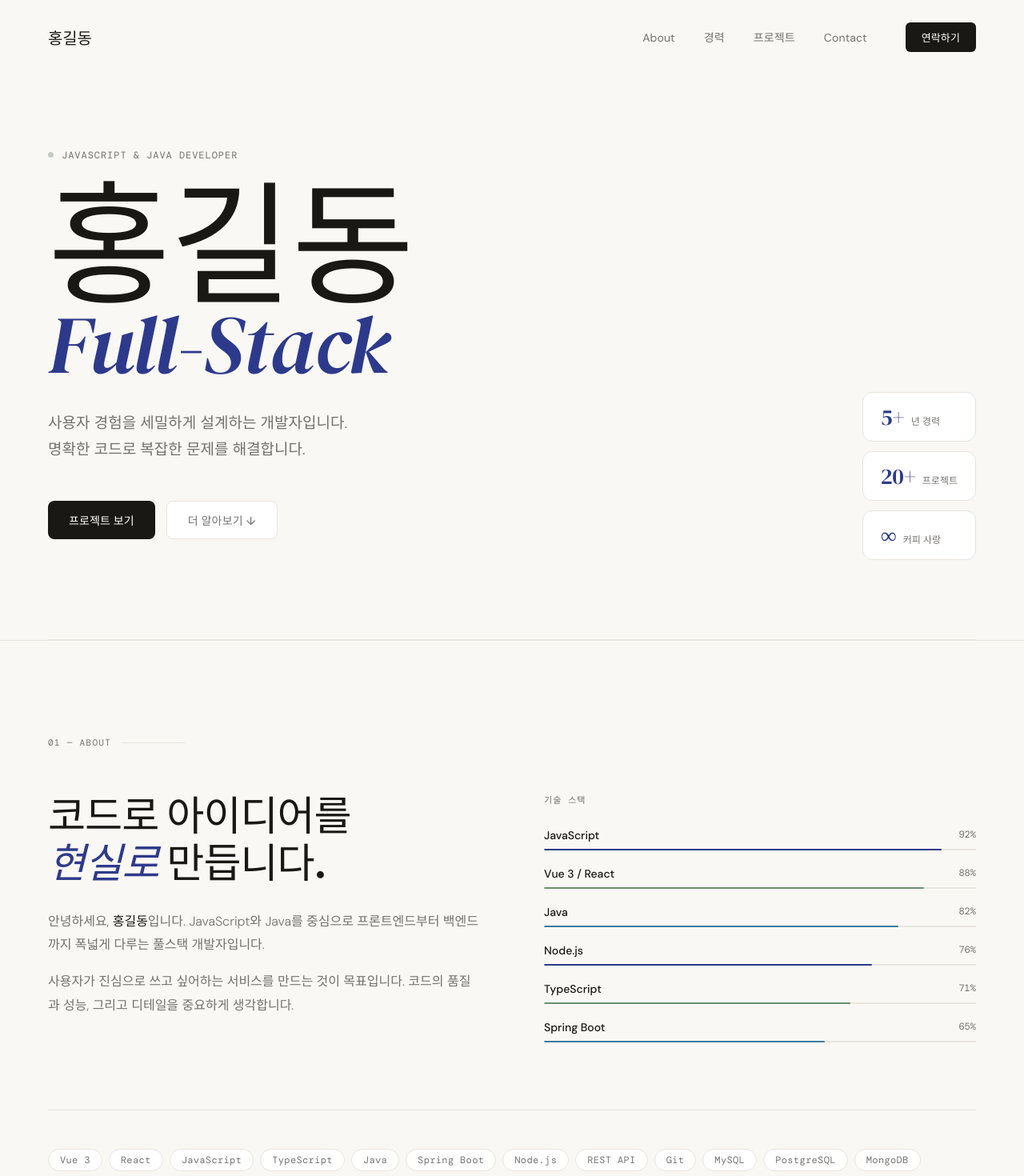
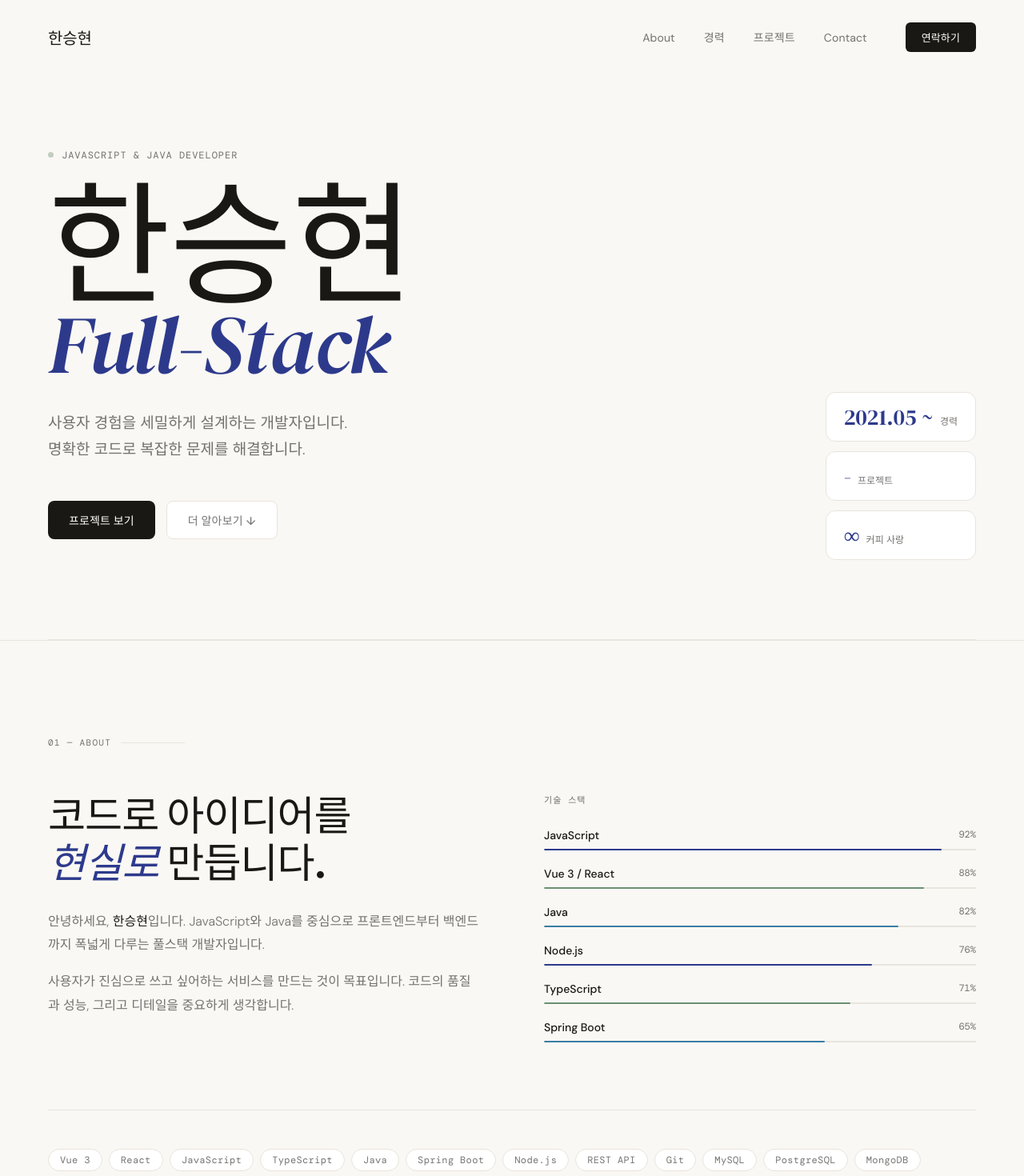
Before and after one commit to HanSeungHyeon/seungky, a Vue app: page / in a window 1280 px wide. Shown: the top 1470 px of the page at 80% size. Built offline with nearby package versions, Linux system fonts and the light colour scheme; no server answers.

Commit message:
변수명 수정

```diff
--- a/src/components/AboutSection.vue
+++ b/src/components/AboutSection.vue
@@ -10,7 +10,7 @@
             <em>현실로</em> 만듭니다.
           </h2>
           <p class="about__body">
-            안녕하세요, <strong>홍길동</strong>입니다. JavaScript와 Java를 중심으로
+            안녕하세요, <strong>한승현</strong>입니다. JavaScript와 Java를 중심으로
             프론트엔드부터 백엔드까지 폭넓게 다루는 풀스택 개발자입니다.
           </p>
           <p class="about__body">
--- a/src/components/ContactSection.vue
+++ b/src/components/ContactSection.vue
@@ -34,7 +34,7 @@
               <span class="code-snippet__file">contact.js</span>
             </div>
             <pre class="code-snippet__body"><span class="c-k">const</span> <span class="c-v">me</span> = {
-  <span class="c-p">name</span>:         <span class="c-s">'홍길동'</span>,
+  <span class="c-p">name</span>:         <span class="c-s">'한승현'</span>,
   <span class="c-p">role</span>:         <span class="c-s">'Full-Stack Dev'</span>,
   <span class="c-p">stack</span>:        [<span class="c-s">'JS'</span>, <span class="c-s">'Java'</span>, <span class="c-s">'Vue'</span>],
   <span class="c-p">open_to_work</span>: <span class="c-k">true</span>,
@@ -60,9 +60,9 @@ const sectionRef = ref(null)
 const visible = ref(false)
 
 const links = [
-  { icon: '✉', label: 'hello@example.com', href: 'mailto:hello@example.com' },
-  { icon: '⟨/⟩', label: 'github.com/YOUR_USERNAME', href: 'https://github.com/YOUR_USERNAME', external: true },
-  { icon: 'in', label: 'linkedin.com/in/YOUR_USERNAME', href: 'https://linkedin.com/in/YOUR_USERNAME', external: true },
+  { icon: '✉', label: 'tmdgus4720@naver.com', href: 'mailto:tmdgus4720@naver.com' },
+  { icon: '⟨/⟩', label: 'github.com/hanseunghyeon', href: 'https://github.com/hanseunghyeon', external: true },
+  { icon: 'V', label: 'velog.io/@tmdgus4720/posts', href: 'https://velog.io/@tmdgus4720/posts', external: true },
 ]
 
 let observer
--- a/src/components/FooterBar.vue
+++ b/src/components/FooterBar.vue
@@ -1,7 +1,7 @@
 <template>
   <footer class="footer">
     <div class="footer__inner">
-      <span class="footer__copy">© 2025 홍길동. Built with Vue 3</span>
+      <span class="footer__copy">© 2025 한승현. Built with Vue 3</span>
       <a href="#home" class="footer__top">맨 위로 ↑</a>
     </div>
   </footer>
--- a/src/components/HeroSection.vue
+++ b/src/components/HeroSection.vue
@@ -6,7 +6,7 @@
     </div>
 
     <h1 class="hero__name">
-      <span class="hero__name-top">홍길동</span>
+      <span class="hero__name-top">한승현</span>
       <em class="hero__name-sub">Full-Stack</em>
     </h1>
 
@@ -22,11 +22,11 @@
 
     <div class="hero__badges">
       <div class="badge" style="--d:.1s">
-        <span class="badge__num">5+</span>
-        <span class="badge__label">년 경력</span>
+        <span class="badge__num">2021.05 ~</span>
+        <span class="badge__label">경력</span>
       </div>
       <div class="badge" style="--d:.2s">
-        <span class="badge__num">20+</span>
+        <span class="badge__num">{{ repoCount }}</span>
         <span class="badge__label">프로젝트</span>
       </div>
       <div class="badge" style="--d:.3s">
@@ -38,6 +38,23 @@
     <div class="hero__rule"></div>
   </section>
 </template>
+
+<script setup>
+import { ref, onMounted } from 'vue'
+
+const repoCount = ref('...')
+
+onMounted(async () => {
+  try {
+    const res = await fetch('https://api.github.com/users/hanseunghyeon')
+    if (!res.ok) throw new Error()
+    const data = await res.json()
+    repoCount.value = data.public_repos
+  } catch {
+    repoCount.value = '-'
+  }
+})
+</script>
 
 <style scoped>
 .hero {
--- a/src/components/NavBar.vue
+++ b/src/components/NavBar.vue
@@ -1,6 +1,6 @@
 <template>
   <nav :class="['nav', { 'nav--scrolled': scrolled }]">
-    <a href="#home" class="nav__logo">홍길동</a>
+    <a href="#home" class="nav__logo">한승현</a>
     <ul class="nav__links">
       <li v-for="item in links" :key="item.id">
         <a :href="`#${item.id}`" :class="['nav__link', { active: active === item.id }]">
@@ -8,7 +8,7 @@
         </a>
       </li>
     </ul>
-    <a href="mailto:hello@example.com" class="nav__cta">연락하기</a>
+    <a href="mailto:tmdgus4720@naver.com" class="nav__cta">연락하기</a>
   </nav>
 </template>
 
```
